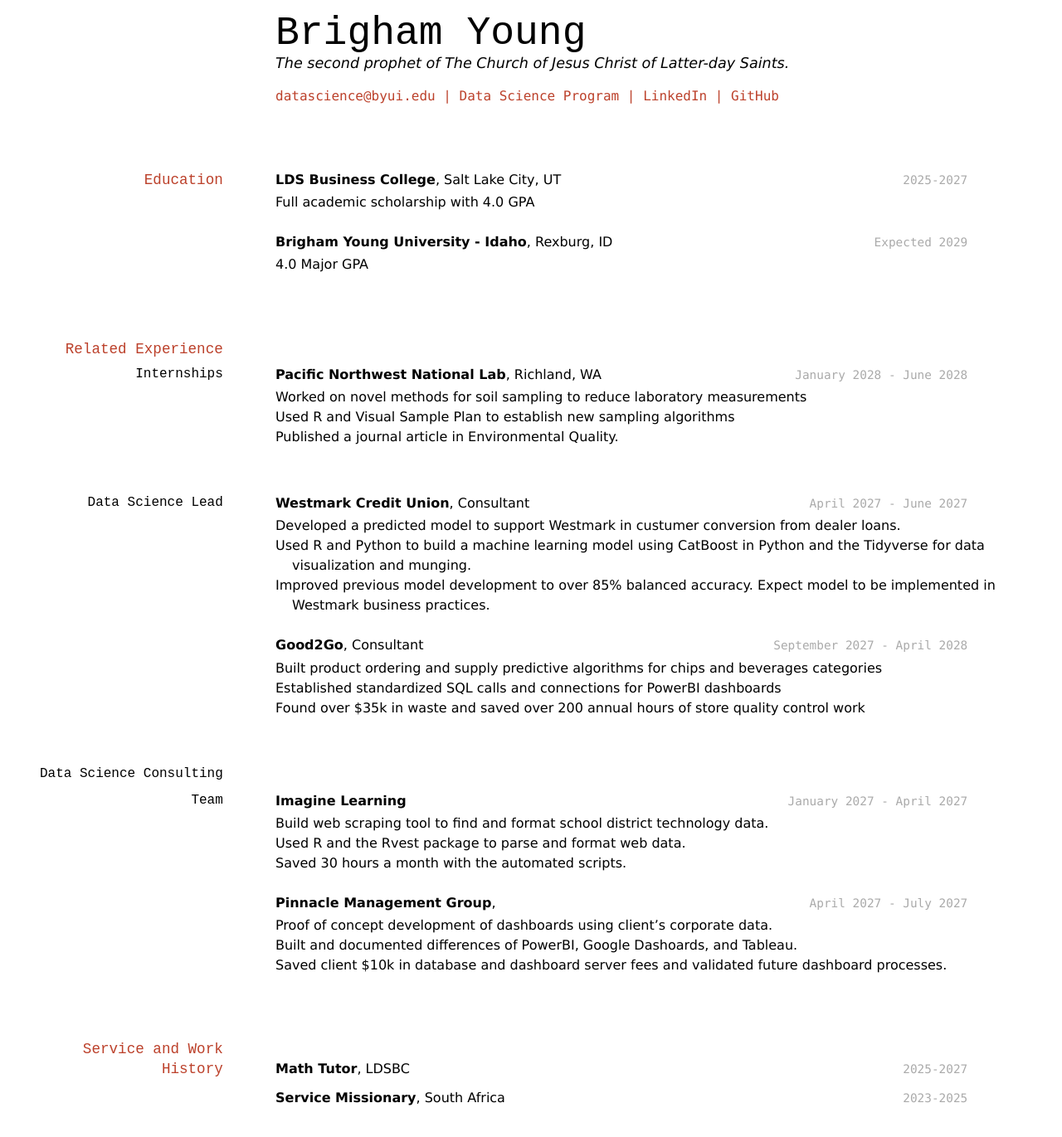
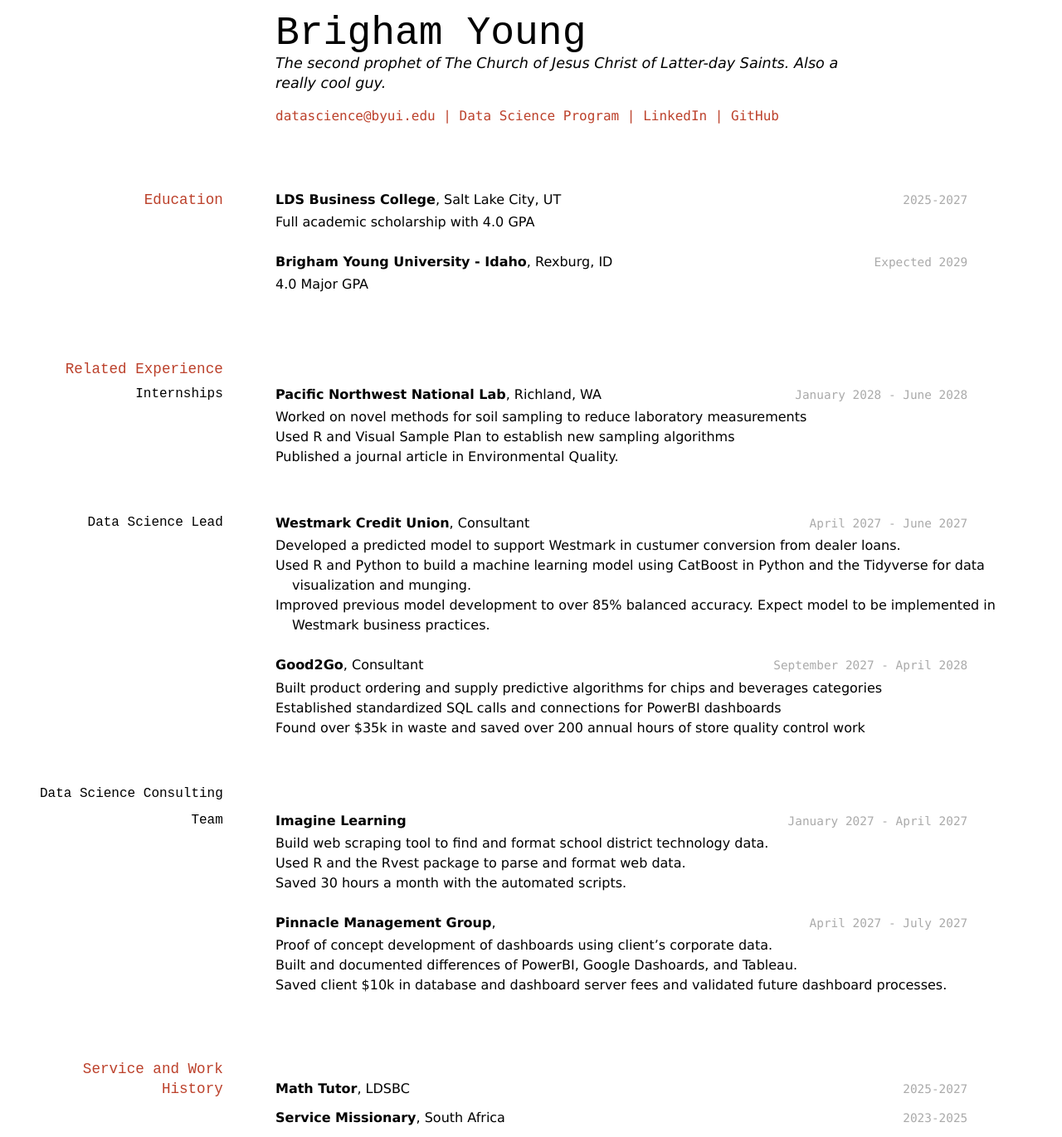
Before and after one commit to katie-allen/young-resume, a Jekyll site: the page built from docs/index.md, in a window 1280 px wide. Shown: the whole page at 83% size. Built offline with Jekyll 4.4.1, drawn with Linux system fonts in a browser that asks for light colours; before the commit the page ends 1347 px from its top, so only the background shows below that.

Commit message:
Updates to resume.

```diff
--- a/docs/index.md
+++ b/docs/index.md
@@ -3,7 +3,7 @@ layout: cv
 title: Brigham Young's Resume
 ---
 # Brigham Young
-The second prophet of The Church of Jesus Christ of Latter-day Saints.
+The second prophet of The Church of Jesus Christ of Latter-day Saints. Also a really cool guy.
 
 <div id="webaddress">
 <a href="datascience@byui.edu">datascience@byui.edu</a>
```
